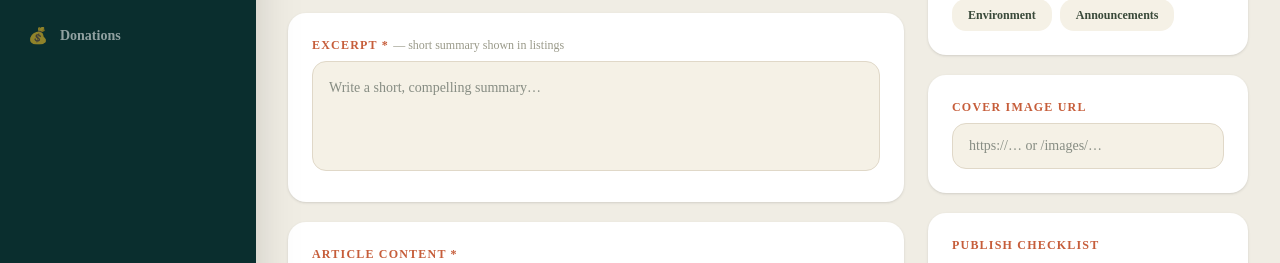
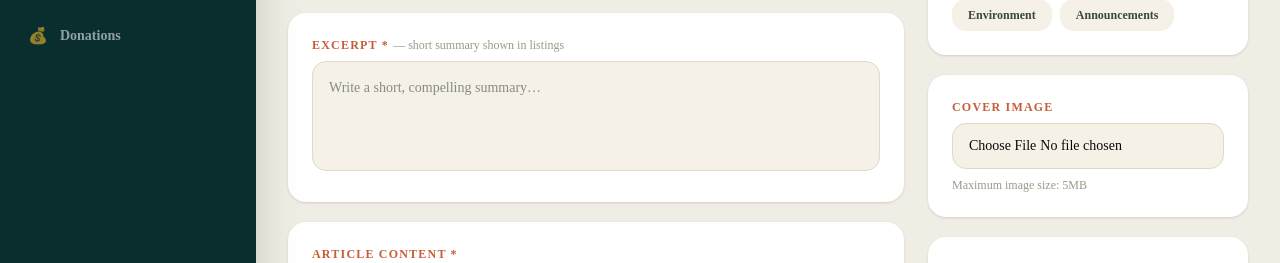
Before and after one commit to Ticowe/ticowe-green-africa, a Next.js app: page /admin/dashboard/news/new in a window 1280 px wide. Shown: the part 349-612 px from the top of the page. Built offline with nearby package versions, Linux system fonts and the light colour scheme; no server answers.

Commit message:
added cloudinary for image upload

```diff
--- a/app/admin/dashboard/news/new/page.tsx
+++ b/app/admin/dashboard/news/new/page.tsx
@@ -12,9 +12,56 @@ export default function NewArticlePage() {
   const [form, setForm] = useState({ title: "", excerpt: "", content: "", category: "", cover_image: "" });
   const [saveStatus, setSaveStatus] = useState<"idle" | "saving" | "saved" | "error">("idle");
 
+  const [imageUploading, setImageUploading] = useState(false);
+  const [imageError, setImageError] = useState("");
+
   function set(key: keyof typeof form, value: string) {
     setForm((f) => ({ ...f, [key]: value }));
   }
+
+  async function uploadImage(file: File) {
+  setImageError("");
+
+  // Max 5MB
+  if (file.size > 5 * 1024 * 1024) {
+    setImageError("Image must not exceed 5MB.");
+    return;
+  }
+
+  try {
+    setImageUploading(true);
+
+    const data = new FormData();
+    data.append("file", file);
+    data.append(
+      "upload_preset",
+      process.env.NEXT_PUBLIC_CLOUDINARY_UPLOAD_PRESET!
+    );
+
+    const res = await fetch(
+      `https://api.cloudinary.com/v1_1/${process.env.NEXT_PUBLIC_CLOUDINARY_CLOUD_NAME}/image/upload`,
+      {
+        method: "POST",
+        body: data,
+      }
+    );
+
+    const uploaded = await res.json();
+
+    if (!uploaded.secure_url) {
+      throw new Error("Upload failed");
+    }
+
+    setForm((prev) => ({
+      ...prev,
+      cover_image: uploaded.secure_url,
+    }));
+  } catch (err: any) {
+    setImageError(err.message || "Upload failed");
+  } finally {
+    setImageUploading(false);
+  }
+}
 
   async function save(publish: boolean) {
     if (!form.title || !form.excerpt || !form.content || !form.category) {
@@ -114,14 +161,43 @@ export default function NewArticlePage() {
           </div>
 
           <div className="rounded-2xl bg-white p-6 shadow-sm">
-            <label className="mb-2 block text-xs font-bold uppercase tracking-widest text-[#C65D3A]">Cover Image URL</label>
-            <input type="url" placeholder="https://… or /images/…" value={form.cover_image} onChange={(e) => set("cover_image", e.target.value)}
-              className="w-full rounded-xl border border-[#e0d8c8] bg-[#F5F1E6] px-4 py-3 text-sm text-[#1A2A22] outline-none transition focus:border-[#0F4C4C] focus:ring-2 focus:ring-[#0F4C4C]/15"
-            />
-            {form.cover_image && (
-              // eslint-disable-next-line @next/next/no-img-element
-              <img src={form.cover_image} alt="Preview" className="mt-3 h-32 w-full rounded-xl object-cover" onError={(e) => (e.currentTarget.style.display = "none")} />
-            )}
+            <label className="mb-2 block text-xs font-bold uppercase tracking-widest text-[#C65D3A]">
+  Cover Image
+</label>
+
+<input
+  type="file"
+  accept="image/*"
+  onChange={(e) => {
+    const file = e.target.files?.[0];
+    if (file) uploadImage(file);
+  }}
+  className="w-full rounded-xl border border-[#e0d8c8] bg-[#F5F1E6] px-4 py-3 text-sm"
+/>
+
+<p className="mt-2 text-xs text-[#9a9a8a]">
+  Maximum image size: 5MB
+</p>
+
+{imageUploading && (
+  <p className="mt-2 text-sm text-[#0F4C4C]">
+    Uploading image...
+  </p>
+)}
+
+{imageError && (
+  <p className="mt-2 text-sm text-red-600">
+    {imageError}
+  </p>
+)}
+
+{form.cover_image && (
+  <img
+    src={form.cover_image}
+    alt="Preview"
+    className="mt-4 h-40 w-full rounded-xl object-cover"
+  />
+)}
           </div>
 
           <div className="rounded-2xl bg-white p-6 shadow-sm">
```
